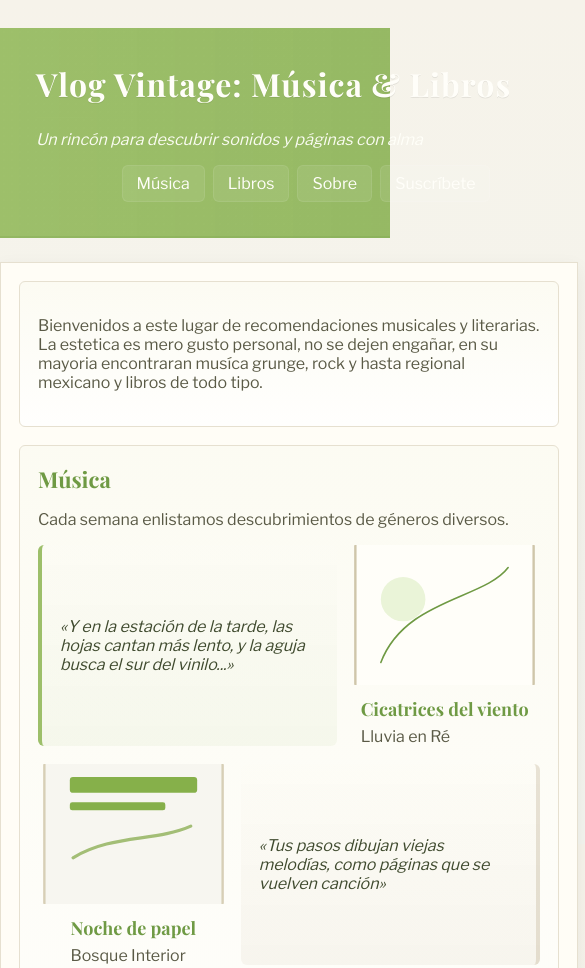
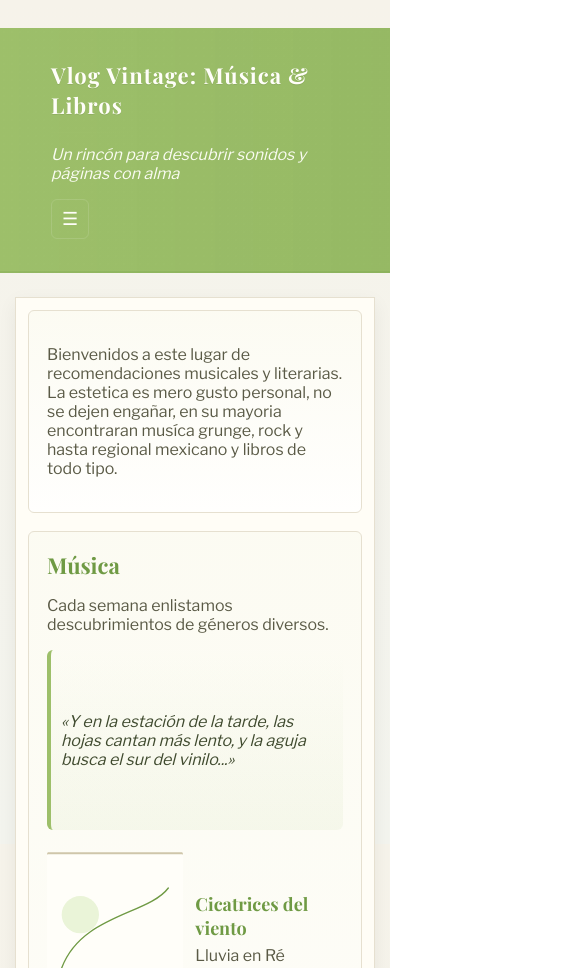
Before and after one commit to Itan-h/Books-Songs, a plain HTML site: page index.html in a window 390 px wide. Shown: the top 968 px of the page, 585 px wide, since content can reach past the window. Drawn offline with nearby package versions, Linux system fonts and the light colour scheme.

Commit message:
Responsive

```diff
--- a/index.html
+++ b/index.html
@@ -12,7 +12,9 @@
       <h1>Vlog Vintage: Música & Libros</h1>
       <p class="tagline">Un rincón para descubrir sonidos y páginas con alma</p>
 
-      <nav class="site-nav" aria-label="Navegación principal">
+      <button class="nav-toggle" aria-controls="main-nav" aria-expanded="false" aria-label="Mostrar navegación">☰</button>
+
+      <nav id="main-nav" class="site-nav" aria-label="Navegación principal">
         <ul>
           <li><a href="#musica">Música</a></li>
           <li><a href="#libros">Libros</a></li>
@@ -200,5 +202,17 @@
   <img src="images/mushroom.svg" class="edge-art bottom-left" alt="" aria-hidden="true">
   <img src="images/firefly.svg" class="edge-art bottom-right" alt="" aria-hidden="true">
 
+  <script>
+    (function(){
+      var btn = document.querySelector('.nav-toggle');
+      var nav = document.querySelector('.site-header .site-nav');
+      if(!btn || !nav) return;
+      btn.addEventListener('click', function(){
+        var open = nav.classList.toggle('open');
+        btn.setAttribute('aria-expanded', open ? 'true' : 'false');
+      });
+    })();
+  </script>
+
 </body>
 </html>
--- a/styles.css
+++ b/styles.css
@@ -20,7 +20,8 @@ body{
 
 
 .container{
-  width:900px;
+  width:100%;
+  max-width:900px;
   margin:0 auto;
   background:var(--paper);
   border:1px solid var(--border);
@@ -28,6 +29,7 @@ body{
   padding:28px 36px;
   position:relative;
   z-index:1;
+  box-sizing:border-box;
 }
 
 
@@ -75,6 +77,15 @@ h3{font-size:18px}
 .site-header .site-nav ul{margin:8px 0 0;display:flex;gap:10px;justify-content:flex-end;align-items:center}
 .site-header .site-nav a{background:rgba(255,255,249,0.08);color:#fffef9;border:1px solid rgba(255,255,249,0.08);padding:8px 14px;border-radius:6px}
 .site-header .site-nav a:hover{background:rgba(255,255,249,0.14);border-color:rgba(255,255,249,0.16);color:#ffffff;transform:translateY(-1px)}
+
+/* Mobile nav toggle (hidden on desktop) */
+.site-header .nav-toggle{display:none;align-items:center;gap:8px;background:transparent;border:1px solid rgba(255,255,249,0.12);color:#fffef9;padding:8px 10px;border-radius:6px;font-size:18px}
+.site-header .nav-toggle:focus{outline:2px solid rgba(157,191,106,0.24);outline-offset:3px}
+
+/* collapsed nav: use max-height trick for smooth open/close */
+.site-header .site-nav{max-height:none;overflow:visible;transition:none}
+.site-header .site-nav.open{max-height:none}
+
 
 .card{background:linear-gradient(180deg, rgba(250,250,240,0.6), rgba(255,255,255,0.8));border:1px solid var(--border);padding:18px;margin-bottom:18px;border-radius:6px}
 
@@ -141,34 +152,50 @@ h1::after{content:"";display:block;height:1px;width:80px;background:linear-gradi
 .song-info p{margin:0;color:var(--muted)}
 .song-item:nth-child(even){flex-direction:row-reverse}
 
-/* Subtle media queries (no full responsive) */
+/* Responsive rules (full responsive) */
 @media (max-width: 980px){
-  .container{width:720px;padding:22px 28px}
-  h1{font-size:32px}
-  .edge-art.top-right{width:220px;right:-18px}
-  .edge-art.top-left{width:180px;left:-20px}
+  .container{max-width:720px;padding:22px 24px}
+  h1{font-size:30px}
+  .edge-art.top-right{width:180px;right:-12px}
+  .edge-art.top-left{width:160px;left:-12px}
 }
 
 @media (max-width: 800px){
-  .container{width:640px;padding:20px}
-  .book-image{flex:0 0 22%}
-  .book-item .book-content{flex:1 1 78%}
-  .song-lyrics{flex:1 1 62%}
-  .song-meta{flex:0 0 38%}
-  .song-image{height:140px}
-  .site-header{padding:20px 0}
-  .site-header .site-nav ul{justify-content:center}
+  /* show mobile nav toggle and collapse nav by default */
+  .container{max-width:640px;padding:20px}
+  .site-header{padding:18px 0}
+  .site-header .nav-toggle{display:inline-flex}
+  .site-header .site-nav{max-height:0;overflow:hidden;transition:max-height 280ms ease-out}
+  .site-header .site-nav.open{max-height:400px}
+
+  /* adjust book and song proportions */
+  .book-image{flex:0 0 auto;height:220px}
+  .book-item{flex-direction:column;align-items:stretch}
+  .book-item .book-content{flex:1 1 auto;padding:12px}
+
+  .song-item{flex-direction:column;align-items:stretch}
+  .song-lyrics{flex:1 1 auto;padding:12px}
+  .song-meta{flex:0 0 auto;flex-direction:row;gap:12px;align-items:center;justify-content:flex-start}
+  .song-image{height:140px;width:48%;}
+  .song-info{width:52%;text-align:left}
 }
 
-@media (max-width: 600px){
-  /* keep layout but reduce clutter */
-  .container{width:540px;padding:18px}
-  .edge-art{opacity:0.65}
-  .edge-art.top-right, .edge-art.top-left{display:none}
-  .site-header .site-nav ul{flex-wrap:wrap;gap:8px;justify-content:center}
-  .book-item, .song-item{gap:12px}
-  .book-image{flex:0 0 26%}
-  .book-item .book-content{padding:10px}
+@media (max-width: 520px){
+  .container{max-width:480px;padding:16px}
+  h1{font-size:26px}
+  .book-image,.song-image{height:200px}
+  .site-header .site-nav ul{flex-direction:column;gap:8px}
+  .site-header .site-nav.open{max-height:800px}
+  .book-item .book-content,.song-item .song-lyrics{padding:10px}
+  .book-item:nth-child(even){flex-direction:column}
+}
+
+@media (max-width: 400px){
+  .container{max-width:360px;padding:12px}
+  h1{font-size:22px}
+  .edge-art{display:none}
+  .book-image,.song-image{height:160px}
+  .nav-toggle{font-size:16px;padding:6px 8px}
 }
 
 .song-item:nth-child(odd) .song-lyrics{background:linear-gradient(180deg, rgba(255,255,249,0.06), rgba(157,191,106,0.08));border-left:4px solid var(--apple);}
```
